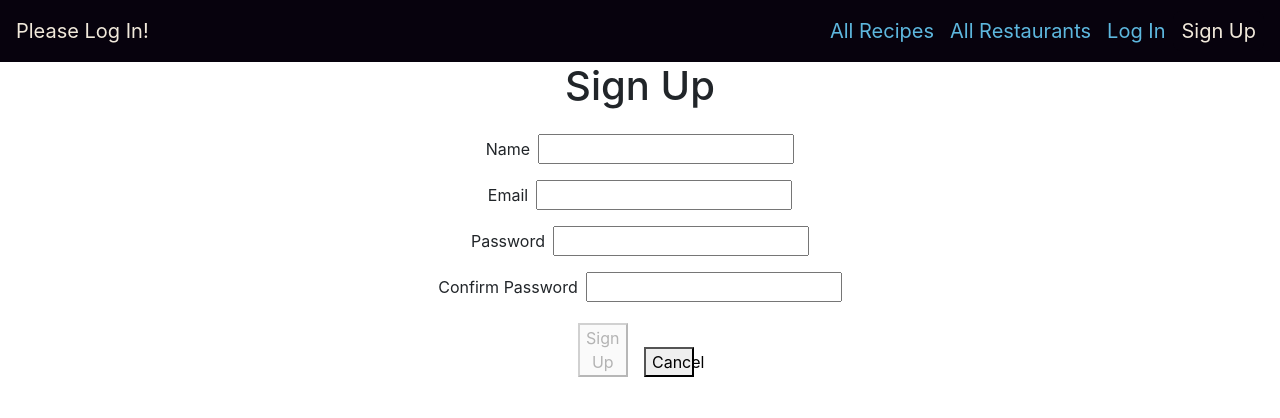
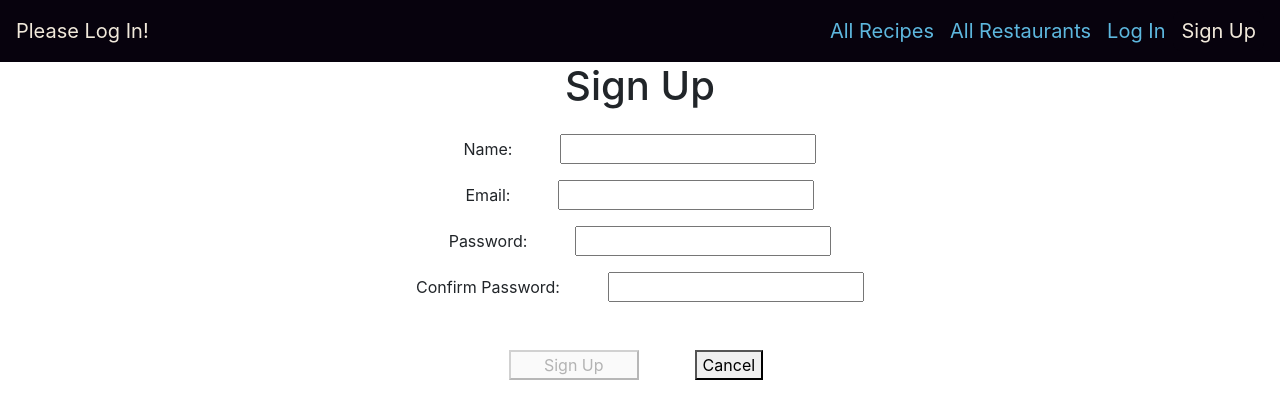
Before and after one commit to LukeSchaffel/mealtime-front-end, a React (Create React App) app: page /signup in a window 1280 px wide. Shown: the top 418 px of the page. Built offline with nearby package versions, Linux system fonts and the light colour scheme; no server answers.

Commit message:
css log in and log out

```diff
--- a/src/components/LoginForm/LoginForm.jsx
+++ b/src/components/LoginForm/LoginForm.jsx
@@ -33,7 +33,7 @@ const LoginForm = props => {
       className={styles.container}
     >
       <div className={styles.inputContainer}>
-        <label htmlFor="email" className={styles.label}>Email</label>
+        <label htmlFor="email" className={styles.label}>Email:</label>
         <input
           type="text"
           autoComplete="off"
@@ -44,7 +44,7 @@ const LoginForm = props => {
         />
       </div>
       <div className={styles.inputContainer}>
-        <label htmlFor="password" className={styles.label}>Password</label>
+        <label htmlFor="password" className={styles.label}>Password:</label>
         <input
           type="password"
           autoComplete="off"
--- a/src/components/LoginForm/LoginForm.module.css
+++ b/src/components/LoginForm/LoginForm.module.css
@@ -8,9 +8,14 @@
 
 .label,
 .button {
-  margin-right: 0.5rem;
+  margin-right: 6rem;
 }
 
 .inputContainer {
   margin-bottom: 1rem;
 }
+
+.button{
+  margin-top: 2rem;
+  width: 100px;
+}
--- a/src/components/SignupForm/SignupForm.jsx
+++ b/src/components/SignupForm/SignupForm.jsx
@@ -44,7 +44,7 @@ const SignupForm = props => {
       className={styles.container}
     >
       <div className={styles.inputContainer}>
-        <label htmlFor="name" className={styles.label}>Name</label>
+        <label htmlFor="name" className={styles.label}>Name:</label>
         <input
           type="text"
           autoComplete="off"
@@ -55,7 +55,7 @@ const SignupForm = props => {
         />
       </div>
       <div className={styles.inputContainer}>
-        <label htmlFor="email" className={styles.label}>Email</label>
+        <label htmlFor="email" className={styles.label}>Email:</label>
         <input
           type="text"
           autoComplete="off"
@@ -66,7 +66,7 @@ const SignupForm = props => {
         />
       </div>
       <div className={styles.inputContainer}>
-        <label htmlFor="password" className={styles.label}>Password</label>
+        <label htmlFor="password" className={styles.label}>Password:</label>
         <input
           type="password"
           autoComplete="off"
@@ -78,7 +78,7 @@ const SignupForm = props => {
       </div>
       <div className={styles.inputContainer}>
         <label htmlFor="confirm" className={styles.label}>
-          Confirm Password
+          Confirm Password:
         </label>
         <input
           type="password"
--- a/src/components/SignupForm/SignupForm.module.css
+++ b/src/components/SignupForm/SignupForm.module.css
@@ -8,9 +8,14 @@
 
 .label,
 .button {
-  margin-right: .5rem;
+  margin-right: 3rem;
 }
 
 .inputContainer {
   margin-bottom: 1rem;
 }
+
+.button{
+  margin-top: 2rem;
+  width: 300px;
+}
```
